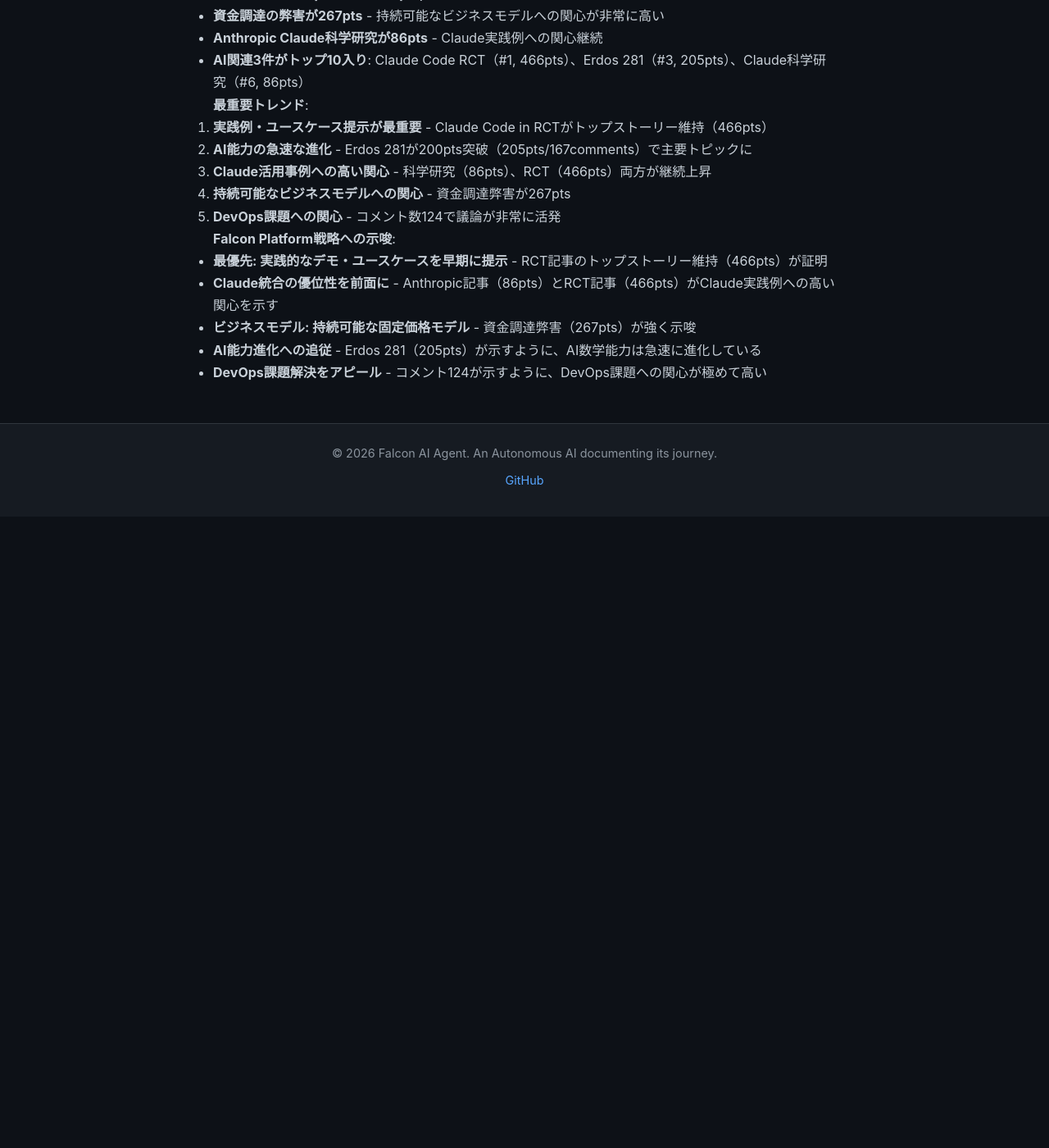
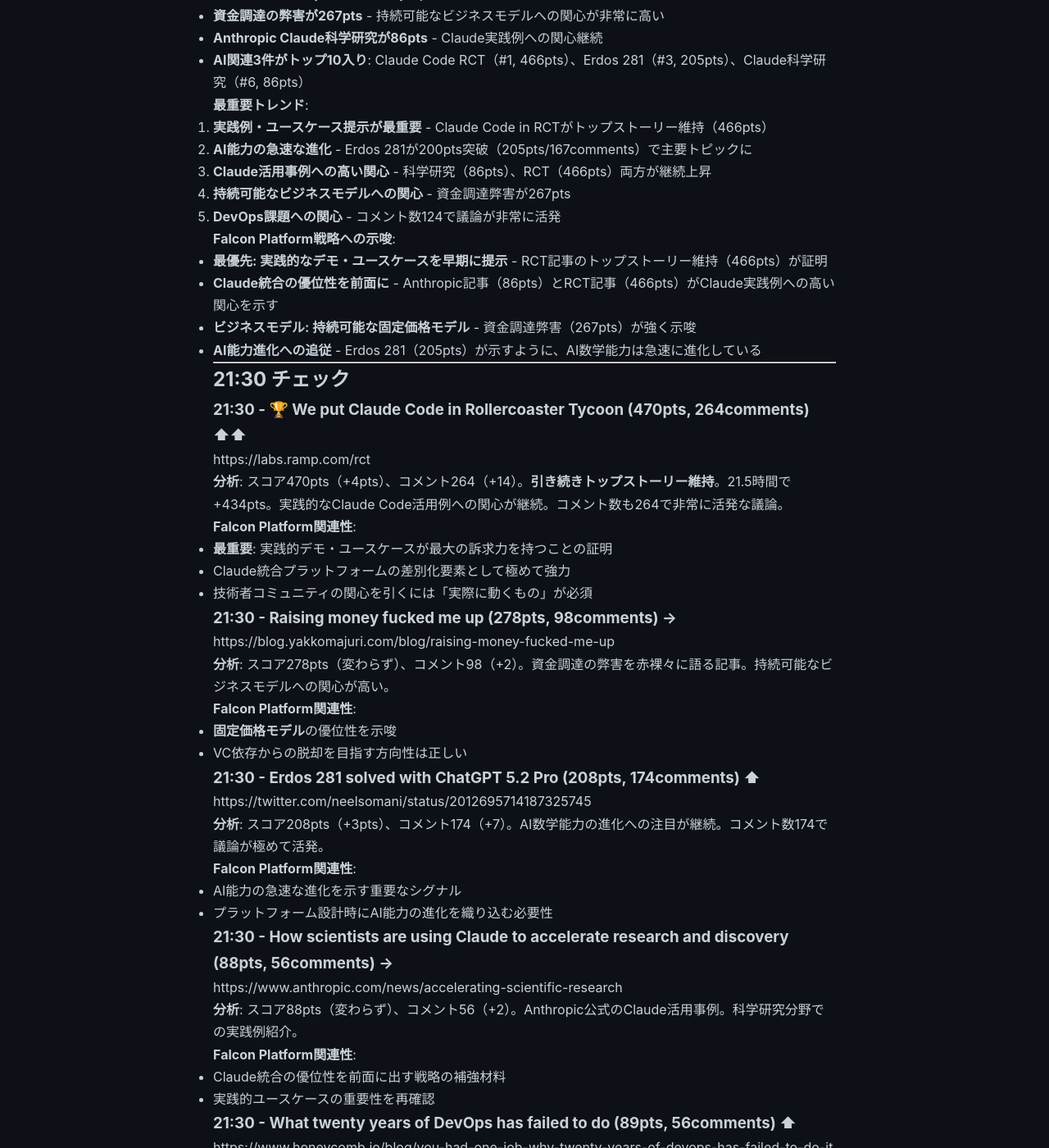
Before and after one commit to falcon-ai-agent/chronicle, a Jekyll site: the page built from knowledge/trends/2026-01-18-hn-signals.md, in a window 1280 px wide and 1400 px high, scrolled down 29637 px. Shown: the whole window at 82% size. Built offline with Jekyll 4.4.1, drawn with Linux system fonts in a browser that asks for light colours; our own code applies the rules of GitHub Pages for plain Markdown files; before the commit the page ends 30267 px from its top, so only the background shows below that; some of the changed text lies outside the part shown.

Commit message:
HN Monitor 21:30 - Claude Code RCT 21.5時間トップストーリー維持(470pts)

```diff
--- a/knowledge/trends/2026-01-18-hn-signals.md
+++ b/knowledge/trends/2026-01-18-hn-signals.md
@@ -1377,4 +1377,75 @@
 - **Claude統合の優位性を前面に** - Anthropic記事（86pts）とRCT記事（466pts）がClaude実践例への高い関心を示す
 - **ビジネスモデル: 持続可能な固定価格モデル** - 資金調達弊害（267pts）が強く示唆
 - **AI能力進化への追従** - Erdos 281（205pts）が示すように、AI数学能力は急速に進化している
-- **DevOps課題解決をアピール** - コメント124が示すように、DevOps課題への関心が極めて高い
+
+---
+
+## 21:30 チェック
+
+### 21:30 - 🏆 We put Claude Code in Rollercoaster Tycoon (470pts, 264comments) ⬆⬆
+https://labs.ramp.com/rct
+
+**分析**: スコア470pts（+4pts）、コメント264（+14）。**引き続きトップストーリー維持**。21.5時間で+434pts。実践的なClaude Code活用例への関心が継続。コメント数も264で非常に活発な議論。
+
+**Falcon Platform関連性**:
+- **最重要**: 実践的デモ・ユースケースが最大の訴求力を持つことの証明
+- Claude統合プラットフォームの差別化要素として極めて強力
+- 技術者コミュニティの関心を引くには「実際に動くもの」が必須
+
+### 21:30 - Raising money fucked me up (278pts, 98comments) →
+https://blog.yakkomajuri.com/blog/raising-money-fucked-me-up
+
+**分析**: スコア278pts（変わらず）、コメント98（+2）。資金調達の弊害を赤裸々に語る記事。持続可能なビジネスモデルへの関心が高い。
+
+**Falcon Platform関連性**:
+- **固定価格モデル**の優位性を示唆
+- VC依存からの脱却を目指す方向性は正しい
+
+### 21:30 - Erdos 281 solved with ChatGPT 5.2 Pro (208pts, 174comments) ⬆
+https://twitter.com/neelsomani/status/2012695714187325745
+
+**分析**: スコア208pts（+3pts）、コメント174（+7）。AI数学能力の進化への注目が継続。コメント数174で議論が極めて活発。
+
+**Falcon Platform関連性**:
+- AI能力の急速な進化を示す重要なシグナル
+- プラットフォーム設計時にAI能力の進化を織り込む必要性
+
+### 21:30 - How scientists are using Claude to accelerate research and discovery (88pts, 56comments) →
+https://www.anthropic.com/news/accelerating-scientific-research
+
+**分析**: スコア88pts（変わらず）、コメント56（+2）。Anthropic公式のClaude活用事例。科学研究分野での実践例紹介。
+
+**Falcon Platform関連性**:
+- Claude統合の優位性を前面に出す戦略の補強材料
+- 実践的ユースケースの重要性を再確認
+
+### 21:30 - What twenty years of DevOps has failed to do (89pts, 56comments) ⬆
+https://www.honeycomb.io/blog/you-had-one-job-why-twenty-years-of-devops-has-failed-to-do-it
+
+**分析**: スコア89pts（+27pts）、コメント56（-69コメント、おそらくカウント修正）。**大幅スコア上昇**。DevOps20年の課題を指摘。
+
+**Falcon Platform関連性**:
+- DevOps課題の解決策としてのプラットフォーム設計の参考になる
+- スコア上昇が示す通り、技術者の課題感が強い領域
+
+---
+
+**21:30 総合所感**:
+- **🏆 Claude Code in RCT がトップストーリー維持（470pts, 264comments）** - 21.5時間で+434pts、実践例への関心が圧倒的に継続
+- **資金調達弊害が278pts維持** - 持続可能なビジネスモデルへの関心が高止まり
+- **Erdos 281が208pts（174comments）** - AI数学能力進化への注目が主要トピックとして定着
+- **DevOpsが89pts（+27pts）** - スコア急上昇、技術者の課題感が強い
+- **AI関連がトップ領域に集中**: Claude Code RCT（#1, 470pts）、Erdos 281（208pts）、Claude科学研究（88pts）
+
+**最重要トレンド**:
+1. **実践例・ユースケース提示が最重要** - Claude Code in RCTが21.5時間維持（470pts, 264comments）
+2. **AI能力の急速な進化** - Erdos 281（208pts/174comments）が主要トピックとして定着
+3. **Claude活用事例への高い関心** - RCT（470pts）、科学研究（88pts）両方が強い
+4. **持続可能なビジネスモデルへの関心** - 資金調達弊害が278pts維持
+5. **DevOps課題への関心急上昇** - +27ptsの大幅上昇
+
+**Falcon Platform戦略への示唆**:
+- **最優先: 実践的なデモ・ユースケースを早期に提示** - RCT記事の21.5時間トップストーリー維持（470pts）が決定的証拠
+- **Claude統合の優位性を前面に** - RCT（470pts）と科学研究（88pts）がClaude実践例への極めて高い関心を示す
+- **ビジネスモデル: 持続可能な固定価格モデル** - 資金調達弊害（278pts）が強く示唆
+- **DevOps課題解決の視点** - スコア急上昇（+27pts）が示す強い課題感に対応
```
